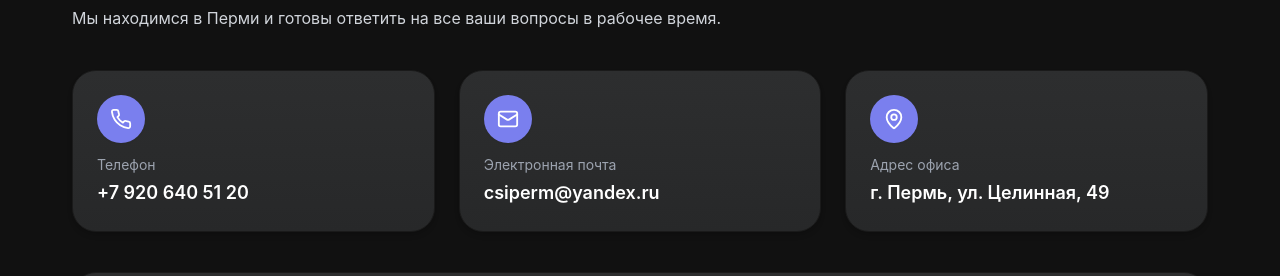
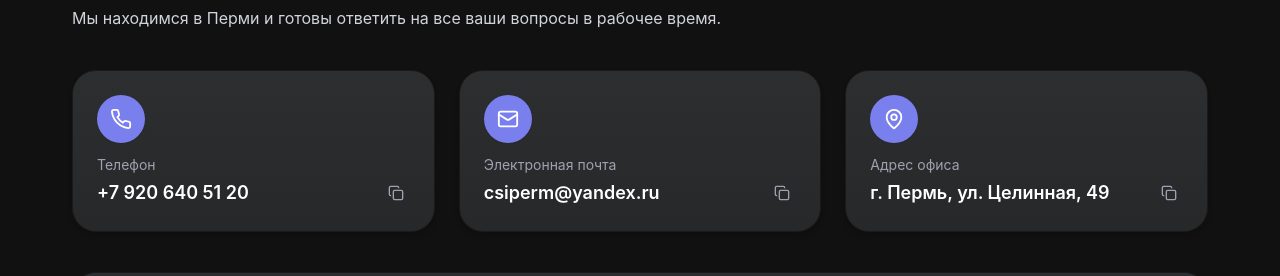
Before and after one commit to pr-poehali-dev/project-eclipse-2, a React (Vite) app: page /contacts in a window 1280 px wide. Shown: the part 222-498 px from the top of the page. Built offline with nearby package versions, Linux system fonts and the light colour scheme.

Commit message:
Добавлены кнопки копирования контактов

```diff
--- a/src/pages/ContactsPage.tsx
+++ b/src/pages/ContactsPage.tsx
@@ -1,6 +1,32 @@
+import { useState } from "react"
 import Header from "@/components/landing/Header"
 import Footer from "@/components/landing/Footer"
 import Icon from "@/components/ui/icon"
+
+function CopyButton({ text }: { text: string }) {
+  const [copied, setCopied] = useState(false)
+
+  const handle = (e: React.MouseEvent) => {
+    e.preventDefault()
+    e.stopPropagation()
+    navigator.clipboard.writeText(text)
+    setCopied(true)
+    setTimeout(() => setCopied(false), 2000)
+  }
+
+  return (
+    <button
+      onClick={handle}
+      title="Копировать"
+      className="ml-auto p-1.5 rounded hover:bg-gray-100 dark:hover:bg-gray-800 transition-colors flex-shrink-0"
+    >
+      {copied
+        ? <Icon name="Check" size={16} className="text-green-500" />
+        : <Icon name="Copy" size={16} className="text-gray-400 hover:text-[#7A7FEE]" />
+      }
+    </button>
+  )
+}
 
 export default function ContactsPage() {
   return (
@@ -17,45 +43,54 @@ export default function ContactsPage() {
           </p>
 
           <div className="grid grid-cols-1 md:grid-cols-3 gap-6 mb-10">
-            <a
-              href="tel:+79206405120"
-              className="card p-6 shadow-md hover:shadow-lg transition-shadow duration-300 flex flex-col items-start gap-3 group"
-            >
+            <div className="card p-6 shadow-md hover:shadow-lg transition-shadow duration-300 flex flex-col items-start gap-3">
               <div className="bg-[#7A7FEE] w-12 h-12 rounded-full flex items-center justify-center shadow-sm">
                 <Icon name="Phone" size={22} className="text-white" />
               </div>
-              <div>
+              <div className="w-full">
                 <p className="text-sm text-gray-500 dark:text-gray-400 mb-1">Телефон</p>
-                <p className="text-lg font-semibold text-black dark:text-white group-hover:text-[#7A7FEE] transition-colors">
-                  +7 920 640 51 20
-                </p>
+                <div className="flex items-center gap-2">
+                  <a
+                    href="tel:+79206405120"
+                    className="text-lg font-semibold text-black dark:text-white hover:text-[#7A7FEE] transition-colors"
+                  >
+                    +7 920 640 51 20
+                  </a>
+                  <CopyButton text="+79206405120" />
+                </div>
               </div>
-            </a>
+            </div>
 
-            <a
-              href="mailto:csiperm@yandex.ru"
-              className="card p-6 shadow-md hover:shadow-lg transition-shadow duration-300 flex flex-col items-start gap-3 group"
-            >
+            <div className="card p-6 shadow-md hover:shadow-lg transition-shadow duration-300 flex flex-col items-start gap-3">
               <div className="bg-[#7A7FEE] w-12 h-12 rounded-full flex items-center justify-center shadow-sm">
                 <Icon name="Mail" size={22} className="text-white" />
               </div>
-              <div>
+              <div className="w-full">
                 <p className="text-sm text-gray-500 dark:text-gray-400 mb-1">Электронная почта</p>
-                <p className="text-lg font-semibold text-black dark:text-white group-hover:text-[#7A7FEE] transition-colors">
-                  csiperm@yandex.ru
-                </p>
+                <div className="flex items-center gap-2">
+                  <a
+                    href="mailto:csiperm@yandex.ru"
+                    className="text-lg font-semibold text-black dark:text-white hover:text-[#7A7FEE] transition-colors"
+                  >
+                    csiperm@yandex.ru
+                  </a>
+                  <CopyButton text="csiperm@yandex.ru" />
+                </div>
               </div>
-            </a>
+            </div>
 
             <div className="card p-6 shadow-md flex flex-col items-start gap-3">
               <div className="bg-[#7A7FEE] w-12 h-12 rounded-full flex items-center justify-center shadow-sm">
                 <Icon name="MapPin" size={22} className="text-white" />
               </div>
-              <div>
+              <div className="w-full">
                 <p className="text-sm text-gray-500 dark:text-gray-400 mb-1">Адрес офиса</p>
-                <p className="text-lg font-semibold text-black dark:text-white">
-                  г. Пермь, ул. Целинная, 49
-                </p>
+                <div className="flex items-center gap-2">
+                  <p className="text-lg font-semibold text-black dark:text-white">
+                    г. Пермь, ул. Целинная, 49
+                  </p>
+                  <CopyButton text="г. Пермь, ул. Целинная, 49" />
+                </div>
               </div>
             </div>
           </div>
```
